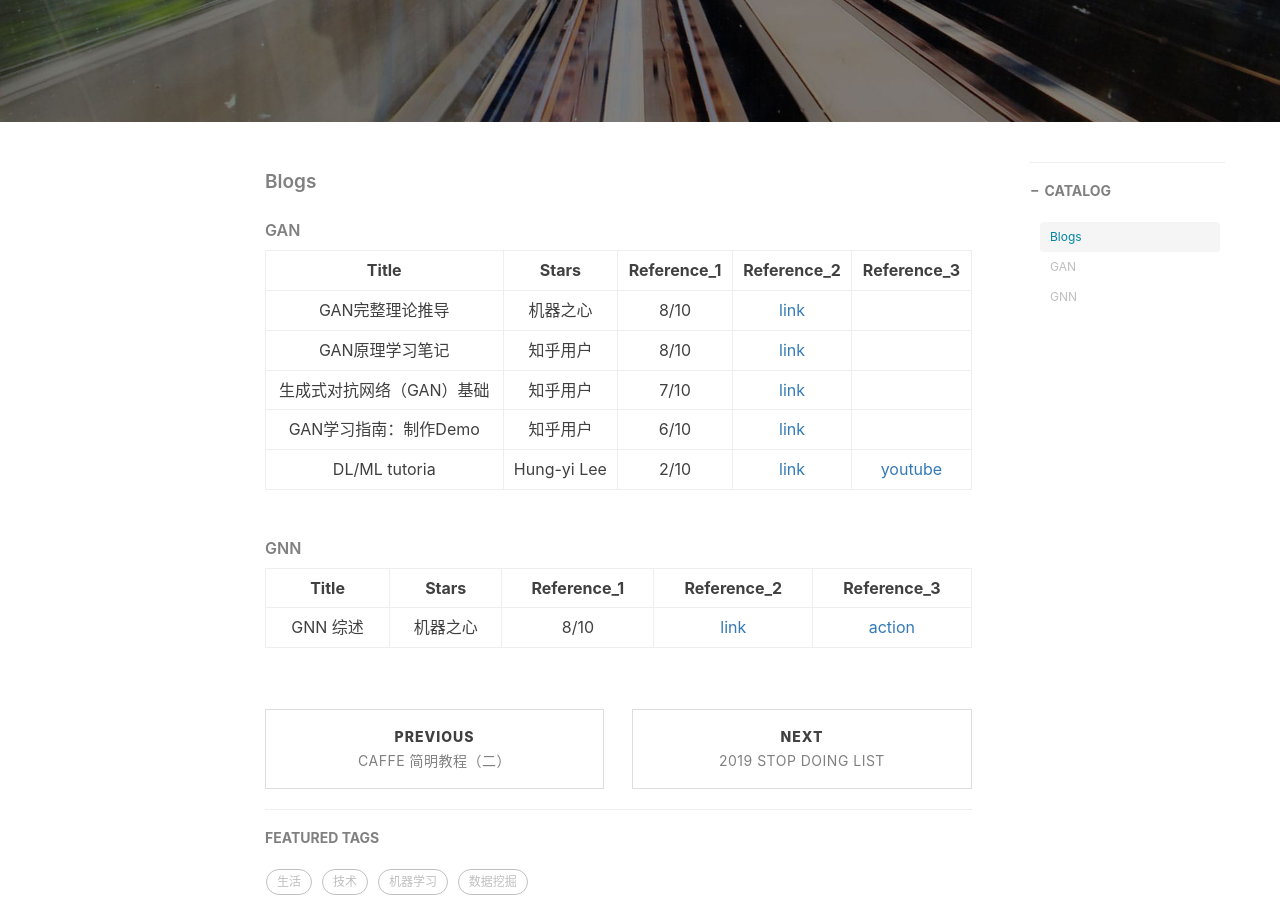
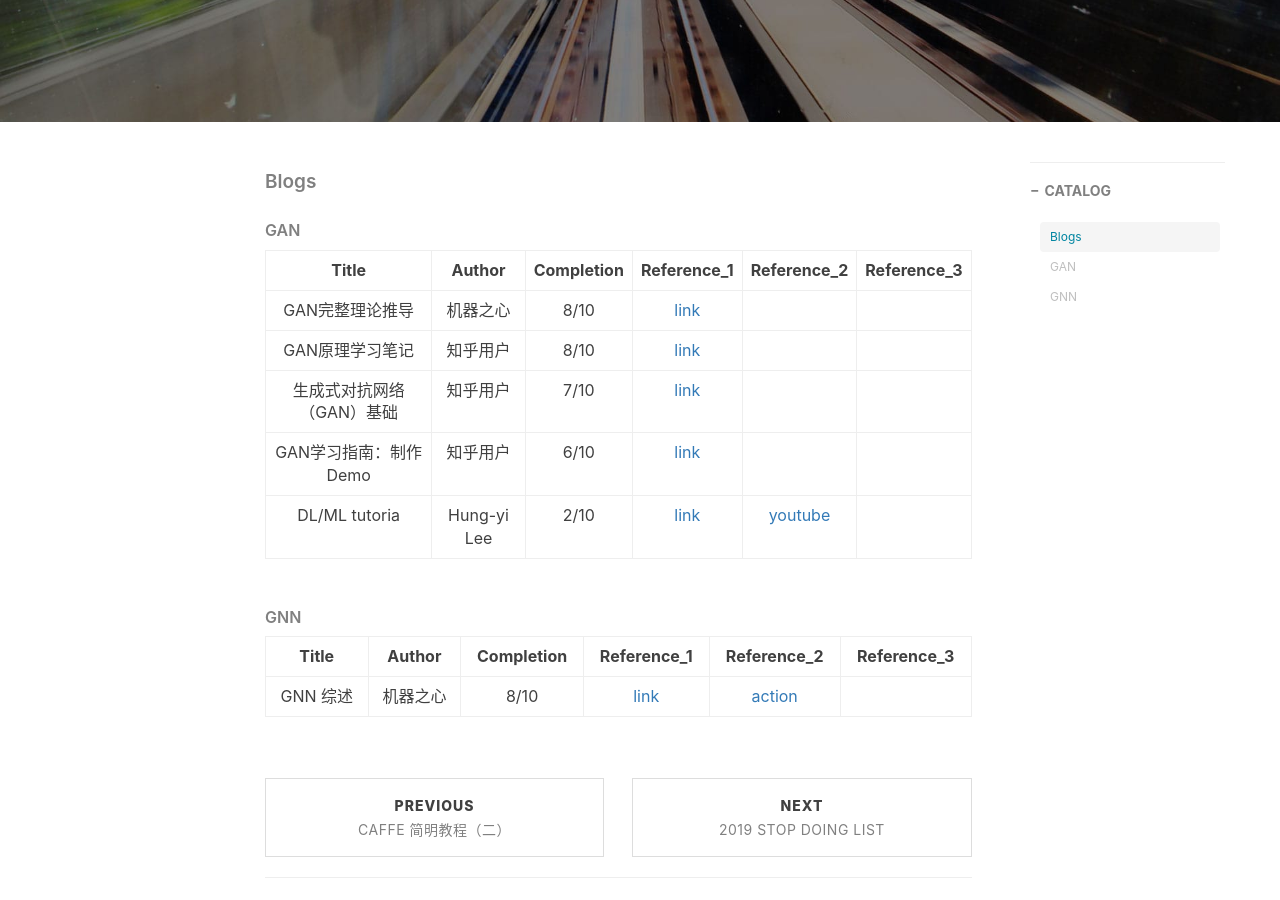
Before and after one commit to he-chen-95/he-chen-95.github.io, a Jekyll site: the page built from _posts/2019-05-03-Recent_DL_algorithms.md, in a window 1280 px wide and 900 px high, scrolled down 401 px. Built offline with Jekyll 4.4.1, drawn with Linux system fonts in a browser that asks for light colours; nearby versions of some CDN libraries; comment, search, counter and statistics services are not loaded.

Commit message:
Update 2019-05-03-Recent_DL_algorithms.md

```diff
--- a/_posts/2019-05-03-Recent_DL_algorithms.md
+++ b/_posts/2019-05-03-Recent_DL_algorithms.md
@@ -14,8 +14,8 @@ tags:
 ##### Blogs
 ###### GAN
 
-|Title|Stars|Reference_1|Reference_2|Reference_3|
-|:---:|:---:|:---:|:---:|:---:|
+|Title|Author|Completion|Reference_1|Reference_2|Reference_3|
+|:---:|:---:|:---:|:---:|:---:|:---:|
 |GAN完整理论推导|机器之心|8/10|[link](https://zhuanlan.zhihu.com/p/29837245)||
 |GAN原理学习笔记|知乎用户|8/10|[link](https://zhuanlan.zhihu.com/p/27295635)||
 |生成式对抗网络（GAN）基础|知乎用户|7/10|[link](https://zhuanlan.zhihu.com/p/30107433)||
@@ -25,6 +25,6 @@ tags:
 
 ###### GNN
 
-|Title|Stars|Reference_1|Reference_2|Reference_3|
-|:---:|:---:|:---:|:---:|:---:|
+|Title|Author|Completion|Reference_1|Reference_2|Reference_3|
+|:---:|:---:|:---:|:---:|:---:|:---:|
 |GNN 综述|机器之心|8/10|[link](https://zhuanlan.zhihu.com/p/57235377)|[action](https://zhuanlan.zhihu.com/p/57235377)|
```
